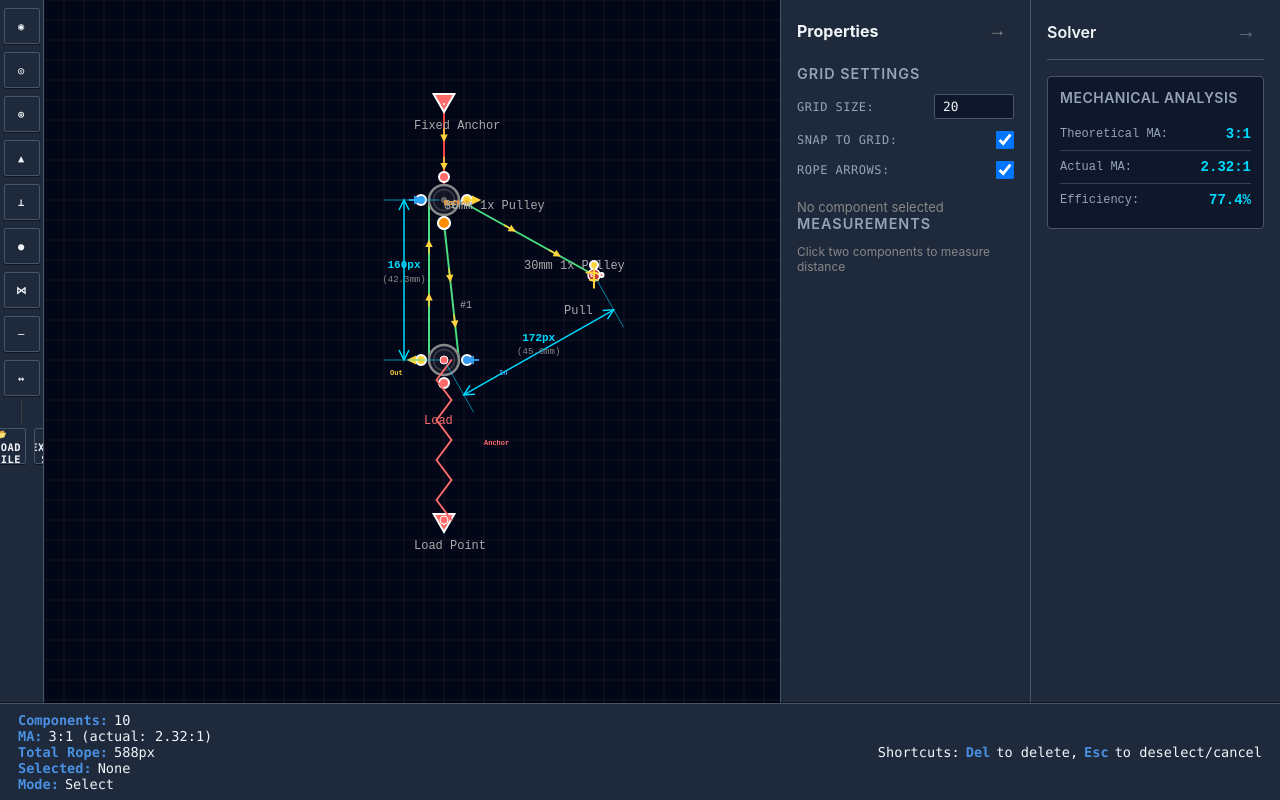
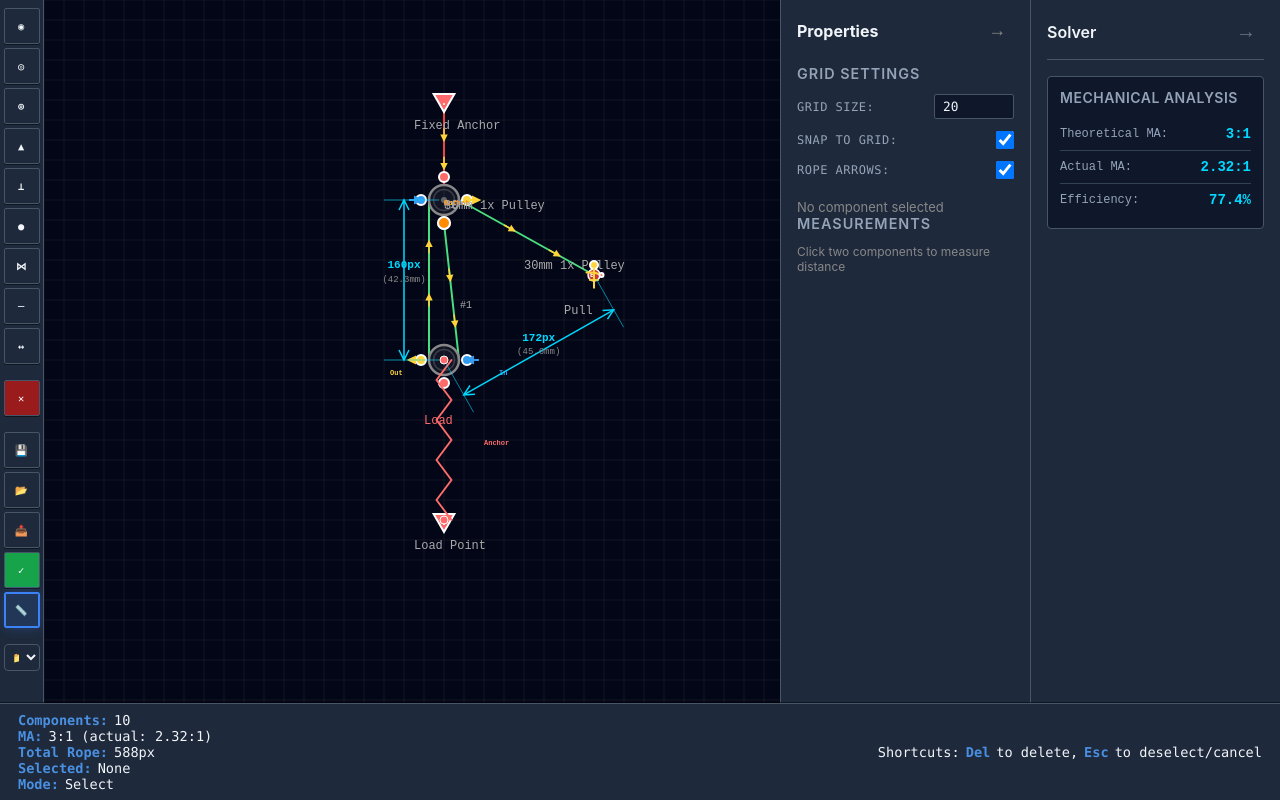
Before and after one commit to dhagan/pulley-deck-sketcher, a React (Vite) app: page / in a window 1280 px wide. Built offline with nearby package versions, Linux system fonts and the light colour scheme.

Commit message:
Fix toolbar: all buttons now vertical, remove duplicates, compact layout

```diff
--- a/src/components/Toolbar.tsx
+++ b/src/components/Toolbar.tsx
@@ -62,8 +62,7 @@ const Toolbar: React.FC<ToolbarProps> = ({
 
     return (
         <div className="toolbar">
-
-            <div className="toolbar-group" style={{ display: 'flex', flexDirection: 'column', gap: '8px' }}>
+            {/* Component buttons */}
             <button className="toolbar-button" onClick={onAddPulley} title="Add Single Block">◉</button>
             <button className="toolbar-button" onClick={onAddDoubleBlock} title="Add Double Block">◎</button>
             <button className="toolbar-button" onClick={onAddTripleBlock} title="Add Triple Block">⊚</button>
@@ -85,48 +84,35 @@ const Toolbar: React.FC<ToolbarProps> = ({
             >
                 ↔
             </button>
+
+            {/* Separator */}
+            <div style={{ height: '8px' }}></div>
+
+            {/* Action buttons */}
             {selectedId && onDelete && (
                 <button
                     className="toolbar-button"
                     onClick={onDelete}
-                        title="Delete Selected"
-                        style={{ background: '#8b1a1a', color: '#fff' }}
+                    title="Delete Selected (Del)"
+                    style={{ background: '#dc2626', color: '#fff' }}
                 >
                     🗑
                 </button>
             )}
-            </div>
+            <button
+                className="toolbar-button"
+                onClick={onClear}
+                title="Clear All"
+                style={{ background: '#991b1b', color: '#fff' }}
+            >
+                ✕
+            </button>
 
-            <div className="toolbar-separator" style={{ width: '1px', height: '24px', background: '#3d3d3d', margin: '0 8px' }}></div>
+            <div style={{ height: '8px' }}></div>
 
-            <div className="toolbar-group" style={{ display: 'flex', gap: '8px' }}>
-                <select
-                    className="toolbar-select"
-                    onChange={(e) => {
-                        const scenario = scenarios.find(s => s.name === e.target.value);
-                        if (scenario) {
-                            onLoadScenario(scenario.system);
-                            e.target.value = ""; // Reset selection
-                        }
-                    }}
-                    style={{
-                        background: '#3d3d3d',
-                        border: '1px solid #4d4d4d',
-                        borderRadius: '4px',
-                        padding: '8px',
-                        color: '#fff',
-                        cursor: 'pointer'
-                    }}
-                >
-                    <option value="">📂 Load Scenario...</option>
-                    {scenarios.map(s => (
-                        <option key={s.name} value={s.name}>{s.name}</option>
-                    ))}
-                </select>
-
-                <button className="toolbar-button" onClick={onSave} title="Save to JSON">💾 Save</button>
-                <label className="toolbar-button" style={{ cursor: 'pointer' }} title="Load from JSON">
-                    📂 Load File
+            <button className="toolbar-button" onClick={onSave} title="Save">💾</button>
+            <label className="toolbar-button" style={{ cursor: 'pointer' }} title="Load">
+                📂
                 <input
                     type="file"
                     accept=".json"
@@ -134,48 +120,54 @@ const Toolbar: React.FC<ToolbarProps> = ({
                     style={{ display: 'none' }}
                 />
             </label>
-                <button className="toolbar-button" onClick={onExportSVG} title="Export as SVG">📤 Export SVG</button>
+            <button className="toolbar-button" onClick={onExportSVG} title="Export SVG">📤</button>
+            <button
+                className="toolbar-button"
+                onClick={handleValidate}
+                title="Validate"
+                style={{ background: '#16a34a', color: '#fff' }}
+            >
+                ✓
+            </button>
             {onToggleMeasurements && (
                 <button
                     className={`toolbar-button ${showMeasurements ? 'active' : ''}`}
                     onClick={onToggleMeasurements}
                     title="Toggle Measurements"
                 >
-                        📏 {showMeasurements ? 'Hide' : 'Show'} Measurements
+                    📏
                 </button>
             )}
-                <button
-                    className="toolbar-button"
-                    onClick={handleValidate}
-                    title="Validate System"
+
+            <div style={{ height: '8px' }}></div>
+
+            <select
+                className="toolbar-select"
+                onChange={(e) => {
+                    const scenario = scenarios.find(s => s.name === e.target.value);
+                    if (scenario) {
+                        onLoadScenario(scenario.system);
+                        e.target.value = "";
+                    }
+                }}
                 style={{
-                        marginLeft: '16px',
-                        background: 'linear-gradient(135deg, #51cf66 0%, #40c057 100%)',
-                        borderColor: '#69db7c'
+                    background: '#1e293b',
+                    border: '1px solid #475569',
+                    borderRadius: '4px',
+                    padding: '6px 4px',
+                    color: '#f1f5f9',
+                    cursor: 'pointer',
+                    fontSize: '10px',
+                    width: '36px',
+                    textAlign: 'center'
                 }}
+                title="Load Scenario"
             >
-                    ✓ Validate
-                </button>
-                {onDelete && (
-                    <button
-                        className="toolbar-button"
-                        onClick={onDelete}
-                        title="Delete Selected Component (Del)"
-                        disabled={!selectedId}
-                        style={{ opacity: selectedId ? 1 : 0.5, cursor: selectedId ? 'pointer' : 'not-allowed' }}
-                    >
-                        🗑️ Delete
-                    </button>
-                )}
-                <button
-                    className="toolbar-button"
-                    onClick={onClear}
-                    title="Clear All Components"
-                    style={{ background: '#ff4444', color: '#fff' }}
-                >
-                    🗑️ Clear
-                </button>
-            </div>
+                <option value="">📁</option>
+                {scenarios.map(s => (
+                    <option key={s.name} value={s.name}>{s.name}</option>
+                ))}
+            </select>
         </div>
     );
 };
```
Lines whose indentation alone changed are shown as unchanged.
